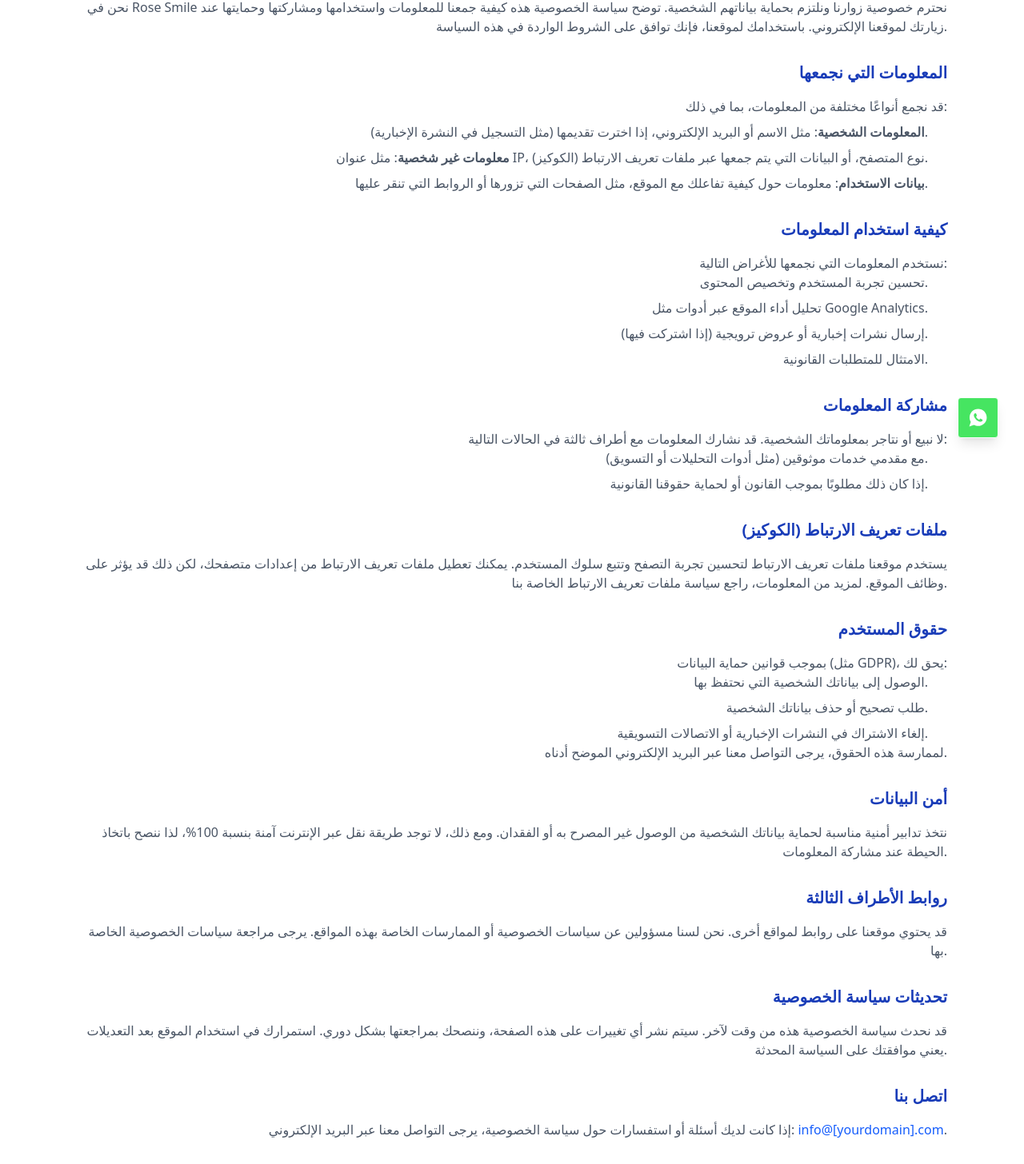
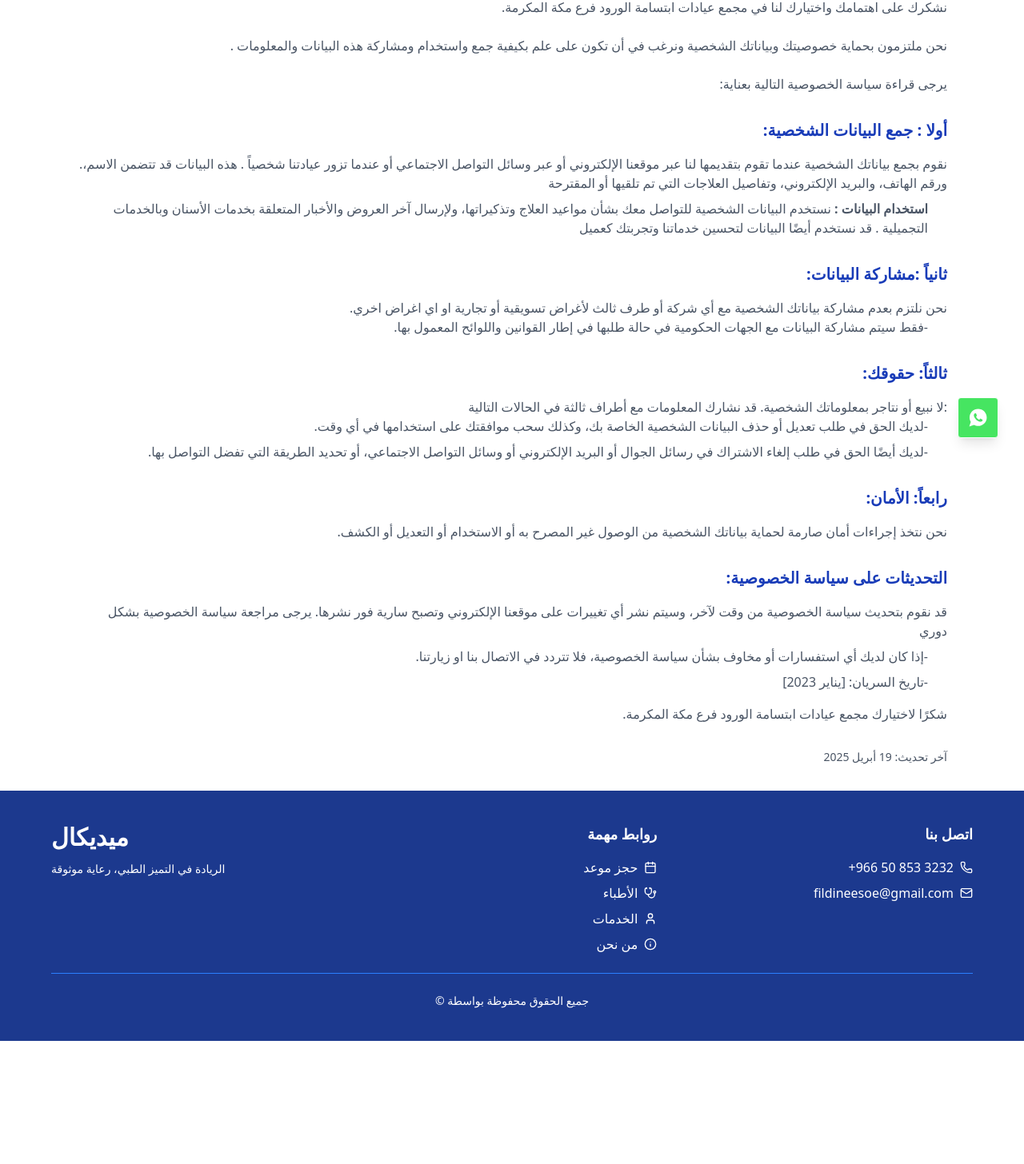
Before and after one commit to 3b3zeem/Rose-Smile-FE, a React (Vite) app: page /PrivacyPolicy in a window 1280 px wide. Shown: the part 220-1676 px from the top of the page at 80% size. After the commit the page ends 1522 px from the top, so only its background shows below. Built offline with nearby package versions, Linux system fonts and the light colour scheme.

Commit message:
Update Privacy Policy page: enhance content clarity and structure; add user rights and data security sections

```diff
--- a/src/pages/PrivacyPolicy/PrivacyPolicy.jsx
+++ b/src/pages/PrivacyPolicy/PrivacyPolicy.jsx
@@ -4,142 +4,103 @@ const PrivacyPolicy = () => {
   return (
     <div className="bg-white max-w-6xl mx-auto p-4 md:p-8 text-right">
       <h1 className="text-2xl md:text-3xl font-bold text-blue-800 mb-6">
-        سياسة الخصوصية
+        سياسة الخصوصية لبيانات المستخدمين والشروط والأحكام
       </h1>
 
       <section className="mb-8">
         <h2 className="text-xl font-bold text-blue-800 mb-4">مقدمة</h2>
         <p className="text-gray-600">
-          نحن في Rose Smile نحترم خصوصية زوارنا ونلتزم بحماية بياناتهم الشخصية.
-          توضح سياسة الخصوصية هذه كيفية جمعنا للمعلومات واستخدامها ومشاركتها
-          وحمايتها عند زيارتك لموقعنا الإلكتروني. باستخدامك لموقعنا، فإنك توافق
-          على الشروط الواردة في هذه السياسة.
+          .نشكرك على اهتمامك واختيارك لنا في مجمع عيادات ابتسامة الورود فرع مكة
+          المكرمة
+          <br /> <br />. نحن ملتزمون بحماية خصوصيتك وبياناتك الشخصية ونرغب في أن
+          تكون على علم بكيفية جمع واستخدام ومشاركة هذه البيانات والمعلومات{" "}
+          <br /> <br /> :يرجى قراءة سياسة الخصوصية التالية بعناية
         </p>
       </section>
 
       <section className="mb-8">
         <h2 className="text-xl font-bold text-blue-800 mb-4">
-          المعلومات التي نجمعها
+          :أولا : جمع البيانات الشخصية
         </h2>
         <p className="text-gray-600 mb-2">
-          قد نجمع أنواعًا مختلفة من المعلومات، بما في ذلك:
+          .نقوم بجمع بياناتك الشخصية عندما تقوم بتقديمها لنا عبر موقعنا
+          الإلكتروني أو عبر وسائل التواصل الاجتماعي أو عندما تزور عيادتنا شخصياً
+          . هذه البيانات قد تتضمن الاسم، ورقم الهاتف، والبريد الإلكتروني،
+          وتفاصيل العلاجات التي تم تلقيها أو المقترحة
         </p>
         <ul className="text-gray-600 space-y-2 pr-6 list-none">
           <li>
-            <strong>المعلومات الشخصية</strong>: مثل الاسم أو البريد الإلكتروني،
-            إذا اخترت تقديمها (مثل التسجيل في النشرة الإخبارية).
-          </li>
-          <li>
-            <strong>معلومات غير شخصية</strong>: مثل عنوان IP، نوع المتصفح، أو
-            البيانات التي يتم جمعها عبر ملفات تعريف الارتباط (الكوكيز).
-          </li>
-          <li>
-            <strong>بيانات الاستخدام</strong>: معلومات حول كيفية تفاعلك مع
-            الموقع، مثل الصفحات التي تزورها أو الروابط التي تنقر عليها.
+            <strong>استخدام البيانات :</strong> نستخدم البيانات الشخصية للتواصل
+            معك بشأن مواعيد العلاج وتذكيراتها، ولإرسال آخر العروض والأخبار
+            المتعلقة بخدمات الأسنان وبالخدمات التجميلية . قد نستخدم أيضًا
+            البيانات لتحسين خدماتنا وتجربتك كعميل
           </li>
         </ul>
       </section>
 
       <section className="mb-8">
         <h2 className="text-xl font-bold text-blue-800 mb-4">
-          كيفية استخدام المعلومات
+          :ثانياً :مشاركة البيانات
         </h2>
         <p className="text-gray-600">
-          نستخدم المعلومات التي نجمعها للأغراض التالية:
+          .نحن نلتزم بعدم مشاركة بياناتك الشخصية مع أي شركة أو طرف ثالث لأغراض
+          تسويقية أو تجارية او اي اغراض اخري
         </p>
         <ul className="text-gray-600 space-y-2 list-none pr-6">
-          <li>تحسين تجربة المستخدم وتخصيص المحتوى.</li>
-          <li>تحليل أداء الموقع عبر أدوات مثل Google Analytics.</li>
-          <li>إرسال نشرات إخبارية أو عروض ترويجية (إذا اشتركت فيها).</li>
-          <li>الامتثال للمتطلبات القانونية.</li>
+          <li>
+            .فقط سيتم مشاركة البيانات مع الجهات الحكومية في حالة طلبها في إطار
+            القوانين واللوائح المعمول بها-
+          </li>
+        </ul>
+      </section>
+
+      <section className="mb-8">
+        <h2 className="text-xl font-bold text-blue-800 mb-4">:ثالثاً: حقوقك</h2>
+        <p className="text-gray-600">
+          لا نبيع أو نتاجر بمعلوماتك الشخصية. قد نشارك المعلومات مع أطراف ثالثة
+          في الحالات التالية:
+        </p>
+        <ul className="text-gray-600 space-y-2 list-none pr-6">
+          <li>
+            .لديك الحق في طلب تعديل أو حذف البيانات الشخصية الخاصة بك، وكذلك سحب
+            موافقتك على استخدامها في أي وقت-
+          </li>
+          <li>
+            .لديك أيضًا الحق في طلب إلغاء الاشتراك في رسائل الجوال أو البريد
+            الإلكتروني أو وسائل التواصل الاجتماعي، أو تحديد الطريقة التي تفضل
+            التواصل بها-
+          </li>
         </ul>
       </section>
 
       <section className="mb-8">
         <h2 className="text-xl font-bold text-blue-800 mb-4">
-          مشاركة المعلومات
+          :رابعاً: الأمان
         </h2>
         <p className="text-gray-600">
-          لا نبيع أو نتاجر بمعلوماتك الشخصية. قد نشارك المعلومات مع أطراف ثالثة
-          في الحالات التالية:
-        </p>
-        <ul className="text-gray-600 space-y-2 list-none pr-6">
-          <li>مع مقدمي خدمات موثوقين (مثل أدوات التحليلات أو التسويق).</li>
-          <li>إذا كان ذلك مطلوبًا بموجب القانون أو لحماية حقوقنا القانونية.</li>
-        </ul>
-      </section>
-
-      <section className="mb-8">
-        <h2 className="text-xl font-bold text-blue-800 mb-4">
-          ملفات تعريف الارتباط (الكوكيز)
-        </h2>
-        <p className="text-gray-600">
-          يستخدم موقعنا ملفات تعريف الارتباط لتحسين تجربة التصفح وتتبع سلوك
-          المستخدم. يمكنك تعطيل ملفات تعريف الارتباط من إعدادات متصفحك، لكن ذلك
-          قد يؤثر على وظائف الموقع. لمزيد من المعلومات، راجع سياسة ملفات تعريف
-          الارتباط الخاصة بنا.
-        </p>
-      </section>
-
-      <section className="mb-8">
-        <h2 className="text-xl font-bold text-blue-800 mb-4">حقوق المستخدم</h2>
-        <p className="text-gray-600">
-          بموجب قوانين حماية البيانات (مثل GDPR)، يحق لك:
-        </p>
-        <ul className="text-gray-600 space-y-2 list-none pr-6">
-          <li>الوصول إلى بياناتك الشخصية التي نحتفظ بها.</li>
-          <li>طلب تصحيح أو حذف بياناتك الشخصية.</li>
-          <li>إلغاء الاشتراك في النشرات الإخبارية أو الاتصالات التسويقية.</li>
-        </ul>
-        <p className="text-gray-600">
-          لممارسة هذه الحقوق، يرجى التواصل معنا عبر البريد الإلكتروني الموضح
-          أدناه.
-        </p>
-      </section>
-
-      <section className="mb-8">
-        <h2 className="text-xl font-bold text-blue-800 mb-4">أمن البيانات</h2>
-        <p className="text-gray-600">
-          نتخذ تدابير أمنية مناسبة لحماية بياناتك الشخصية من الوصول غير المصرح
-          به أو الفقدان. ومع ذلك، لا توجد طريقة نقل عبر الإنترنت آمنة بنسبة
-          100%، لذا ننصح باتخاذ الحيطة عند مشاركة المعلومات.
+          .نحن نتخذ إجراءات أمان صارمة لحماية بياناتك الشخصية من الوصول غير
+          المصرح به أو الاستخدام أو التعديل أو الكشف
         </p>
       </section>
 
       <section className="mb-8">
         <h2 className="text-xl font-bold text-blue-800 mb-4">
-          روابط الأطراف الثالثة
+          :التحديثات على سياسة الخصوصية
         </h2>
         <p className="text-gray-600">
-          قد يحتوي موقعنا على روابط لمواقع أخرى. نحن لسنا مسؤولين عن سياسات
-          الخصوصية أو الممارسات الخاصة بهذه المواقع. يرجى مراجعة سياسات الخصوصية
-          الخاصة بها.
+          قد نقوم بتحديث سياسة الخصوصية من وقت لآخر، وسيتم نشر أي تغييرات على
+          موقعنا الإلكتروني وتصبح سارية فور نشرها. يرجى مراجعة سياسة الخصوصية
+          بشكل دوري
         </p>
-      </section>
-
-      <section className="mb-8">
-        <h2 className="text-xl font-bold text-blue-800 mb-4">
-          تحديثات سياسة الخصوصية
-        </h2>
-        <p className="text-gray-600">
-          قد نحدث سياسة الخصوصية هذه من وقت لآخر. سيتم نشر أي تغييرات على هذه
-          الصفحة، وننصحك بمراجعتها بشكل دوري. استمرارك في استخدام الموقع بعد
-          التعديلات يعني موافقتك على السياسة المحدثة.
-        </p>
-      </section>
-
-      <section className="mb-8">
-        <h2 className="text-xl font-bold text-blue-800 mb-4">اتصل بنا</h2>
-        <p className="text-gray-600">
-          إذا كانت لديك أسئلة أو استفسارات حول سياسة الخصوصية، يرجى التواصل معنا
-          عبر البريد الإلكتروني:{" "}
-          <a
-            href="mailto:info@[yourdomain].com"
-            className="text-blue-600 hover:underline"
-          >
-            info@[yourdomain].com
-          </a>
-          .
+        <ul className="text-gray-600 space-y-2 list-none pr-6">
+          <li className="mt-2">
+            .إذا كان لديك أي استفسارات أو مخاوف بشأن سياسة الخصوصية، فلا تتردد
+            في الاتصال بنا او زيارتنا-
+          </li>
+          <li>تاريخ السريان: [يناير 2023]-</li>
+        </ul>
+        <p className="text-gray-600 mt-4">
+          .شكرًا لاختيارك مجمع عيادات ابتسامة الورود فرع مكة المكرمة
         </p>
       </section>
 
```
